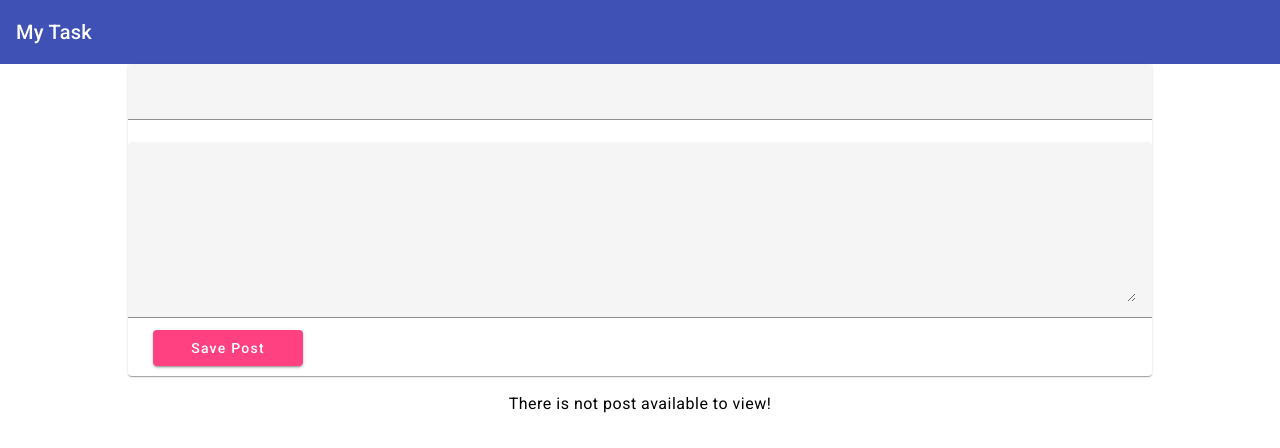
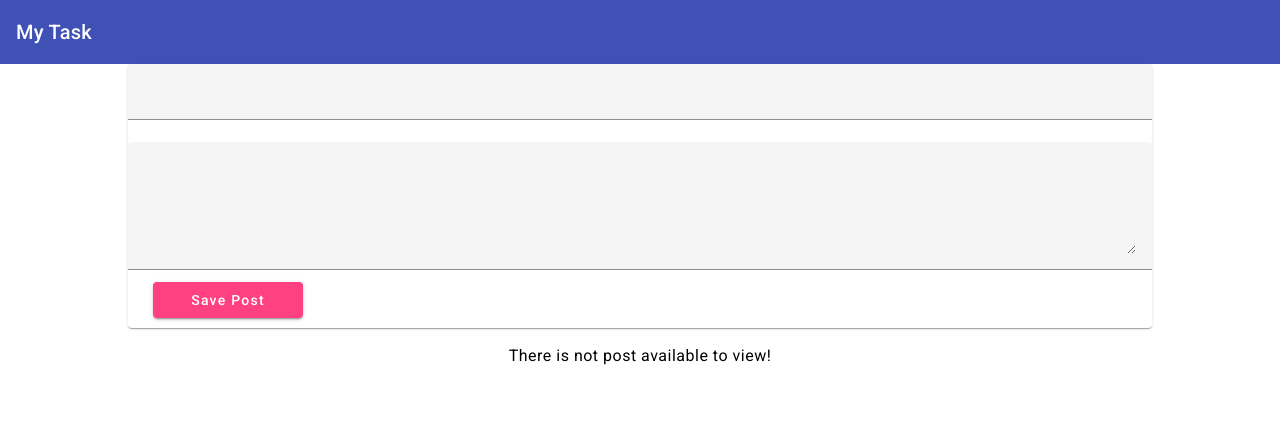
Before and after one commit to josealarconchacon/Post, an Angular app: page / in a window 1280 px wide. Shown: the top 448 px of the page. Built offline with nearby package versions, Linux system fonts and the light colour scheme.

Commit message:
add form validation

```diff
--- a/src/app/post/post-create/post-create.component.css
+++ b/src/app/post/post-create/post-create.component.css
@@ -1,6 +1,9 @@
 mat-form-field,
 textarea {
   width: 100%;
+}
+mat-error {
+  text-align: center;
 }
 
 button,
--- a/src/app/post/post-create/post-create.component.html
+++ b/src/app/post/post-create/post-create.component.html
@@ -1,11 +1,31 @@
 <mat-card>
-  <mat-form-field>
-    <input matInput type="text" [(ngModel)]="enteredTitle" />
-  </mat-form-field>
-  <mat-form-field>
-    <textarea matInput rows="6" [(ngModel)]="enteredContent"></textarea>
-  </mat-form-field>
-  <button mat-raised-button color="accent" (click)="onAddPost()">
-    Save Post
-  </button>
+  <form (submit)="onAddPost(postFormRef)" #postFormRef="ngForm">
+    <mat-form-field>
+      <input
+        matInput
+        type="text"
+        name="title"
+        ngModel
+        required
+        minlength="5"
+        #title="ngModel"
+      />
+      <mat-error *ngIf="title.invalid">Please enter a post title</mat-error>
+    </mat-form-field>
+    <mat-form-field>
+      <textarea
+        matInput
+        rows="4"
+        name="content"
+        ngModel
+        required
+        #content="ngModel"
+      ></textarea>
+      <mat-error *ngIf="content.invalid"
+        >Please enter a content for this post</mat-error
+      >
+    </mat-form-field>
+    <br />
+    <button mat-raised-button color="accent" type="submit">Save Post</button>
+  </form>
 </mat-card>
--- a/src/app/post/post-create/post-create.component.ts
+++ b/src/app/post/post-create/post-create.component.ts
@@ -1,6 +1,8 @@
 import { Component, EventEmitter, Output } from '@angular/core';
 
 import { Post } from '../post.model';
+import { NgForm } from '@angular/forms';
+import { from } from 'rxjs';
 
 @Component({
   selector: 'app-post-create',
@@ -14,11 +16,15 @@
 
   @Output() postCreatedEventEmitter = new EventEmitter<Post>();
 
-  onAddPost() {
+  onAddPost(form: NgForm) {
+    // validate form
+    if (form.invalid) {
+      return;
+    }
     // create a new post
     const newPost: Post = {
-      title: this.enteredTitle,
-      content: this.enteredContent,
+      title: form.value.title,
+      content: form.value.content,
     };
     // emit a new event and pass newPost as a argument
     this.postCreatedEventEmitter.emit(newPost);
```
